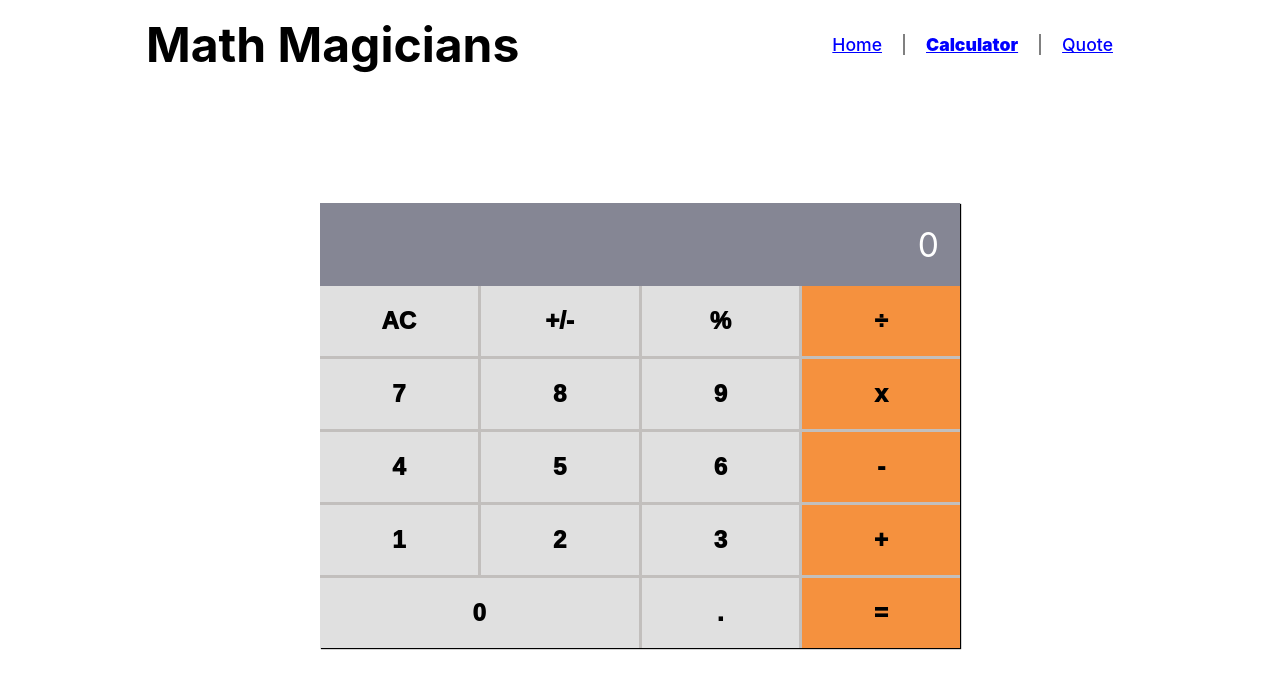
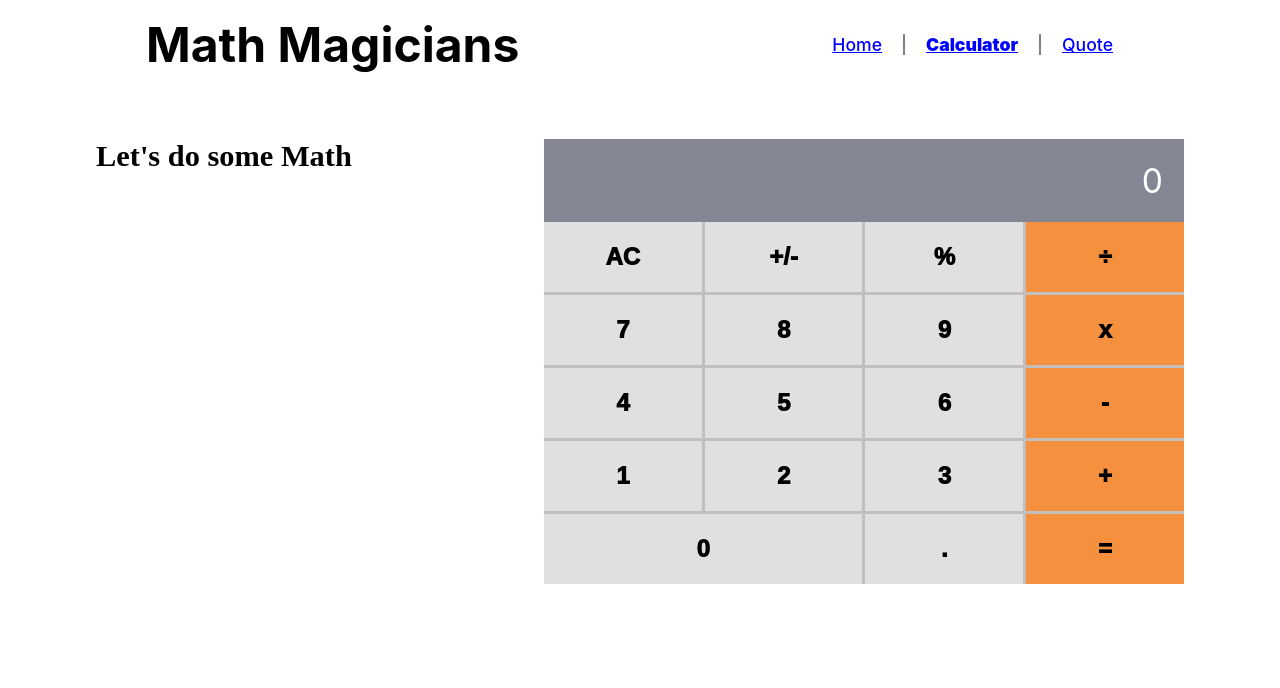
Before and after one commit to hmunish/math-magicians, a React (Create React App) app: page /calculator in a window 1280 px wide. Shown: the top 688 px of the page. Built offline with nearby package versions, Linux system fonts and the light colour scheme.

Commit message:
Add styles for calculator page

```diff
--- a/src/components/Calculator.js
+++ b/src/components/Calculator.js
@@ -96,9 +96,12 @@ function Calculator() {
   };
 
   return (
-    <section className="calculator">
-      <ResultDisplayScreen result={total || next || operation || '0'} />
-      <Keypad onClick={updateOutput} />
+    <section className="calcWrapper">
+      <p>Let&apos;s do some Math</p>
+      <section className="calculator">
+        <ResultDisplayScreen result={total || next || operation || '0'} />
+        <Keypad onClick={updateOutput} />
+      </section>
     </section>
   );
 }
--- a/src/components/calculator.css
+++ b/src/components/calculator.css
@@ -7,10 +7,20 @@
   gap: 50px 0;
 }
 
+.calcWrapper {
+  width: 100%;
+  display: flex;
+  justify-content: space-around;
+}
+
+.calcWrapper > p {
+  font-size: 1.9rem;
+  font-weight: 700;
+  font-family: cursive;
+}
+
 .calculator {
   width: 50%;
-  margin-top: 5%;
-  box-shadow: 1px 1px 1px;
 }
 
 .resultDisplayScreen {
```
